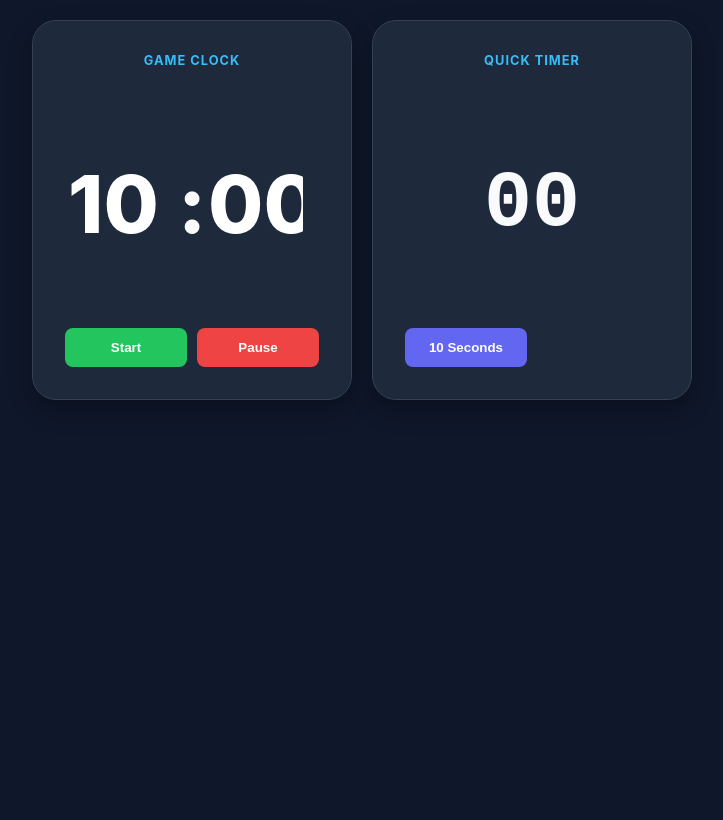
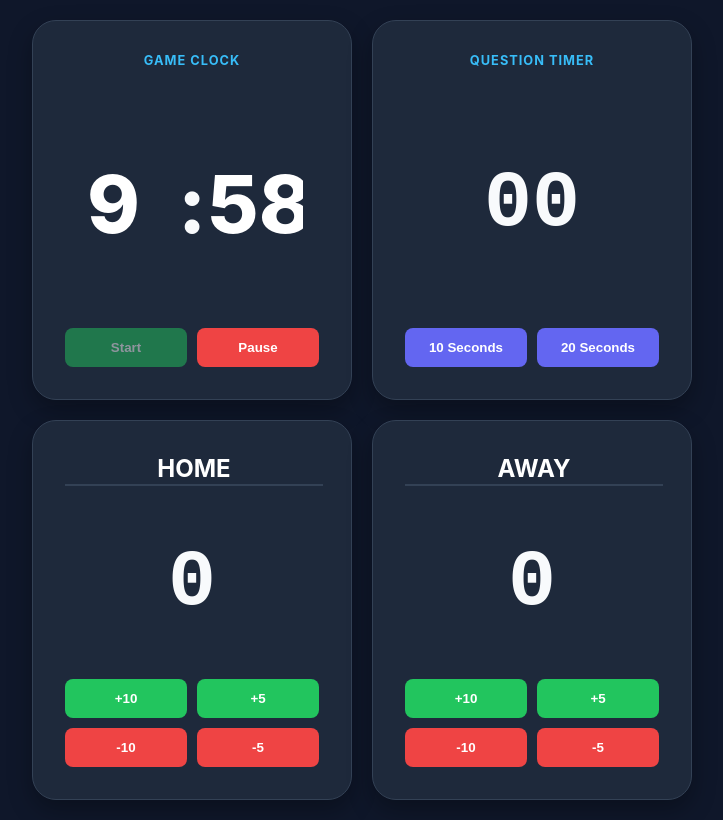
Before and after one commit to lhe93570-oss/lhe93570.github.io, a plain HTML site: page index.html in a window 1280 px wide. Both pictures are taken after a click on the button "Start". Shown: the whole page, without its empty margins (278-1001 px from the left). Drawn offline with Linux system fonts and the light colour scheme.

Commit message:
Update index.html

```diff
--- a/index.html
+++ b/index.html
@@ -131,8 +131,101 @@
         </div>
 
         <div class="box">
-            <div class="label">Quick Timer</div>
+            <div class="label">Question Timer</div>
             <div id="quick-display" class="main-display">00</div>
             <div class="controls">
                 <button class="btn-blue" onclick="runQuick(10)">10 Seconds</button>
-                <button class="btn-blue
+                <button class="btn-blue" onclick="runQuick(20)">20 Seconds</button>
+            </div>
+        </div>
+
+        <div class="box">
+            <input type="text" class="team-name" value="HOME">
+            <div id="s1" class="main-display">0</div>
+            <div class="controls">
+                <button class="btn-green" onclick="add('s1', 10)">+10</button>
+                <button class="btn-green" onclick="add('s1', 5)">+5</button>
+                <button class="btn-red" onclick="add('s1', -10)">-10</button>
+                <button class="btn-red" onclick="add('s1', -5)">-5</button>
+            </div>
+        </div>
+
+        <div class="box">
+            <input type="text" class="team-name" value="AWAY">
+            <div id="s2" class="main-display">0</div>
+            <div class="controls">
+                <button class="btn-green" onclick="add('s2', 10)">+10</button>
+                <button class="btn-green" onclick="add('s2', 5)">+5</button>
+                <button class="btn-red" onclick="add('s2', -10)">-10</button>
+                <button class="btn-red" onclick="add('s2', -5)">-5</button>
+            </div>
+        </div>
+
+    </div>
+
+    <script>
+        // --- Game Clock Logic ---
+        let mainInterval;
+        let isRunning = false;
+
+        function toggleClock() {
+            if (isRunning) return;
+            isRunning = true;
+            document.getElementById('start-btn').style.opacity = "0.5";
+
+            mainInterval = setInterval(() => {
+                let m = parseInt(document.getElementById('min').value);
+                let s = parseInt(document.getElementById('sec').value);
+
+                if (m === 0 && s === 0) {
+                    pauseClock();
+                    alert("Time is up!");
+                    return;
+                }
+
+                if (s <= 0) {
+                    m--;
+                    s = 59;
+                } else {
+                    s--;
+                }
+
+                document.getElementById('min').value = m;
+                document.getElementById('sec').value = s.toString().padStart(2, '0');
+            }, 1000);
+        }
+
+        function pauseClock() {
+            clearInterval(mainInterval);
+            isRunning = false;
+            document.getElementById('start-btn').style.opacity = "1";
+        }
+
+        // --- Quick Timer Logic ---
+        let quickInterval;
+        function runQuick(seconds) {
+            clearInterval(quickInterval);
+            let time = seconds;
+            const display = document.getElementById('quick-display');
+            display.innerText = time;
+            display.style.color = "white";
+
+            quickInterval = setInterval(() => {
+                time--;
+                display.innerText = time.toString().padStart(2, '0');
+                if (time <= 0) {
+                    clearInterval(quickInterval);
+                    display.style.color = "var(--danger)";
+                }
+            }, 1000);
+        }
+
+        // --- Score Logic ---
+        function add(id, amt) {
+            let el = document.getElementById(id);
+            let val = parseInt(el.innerText) + amt;
+            el.innerText = val < 0 ? 0 : val;
+        }
+    </script>
+</body>
+</html>
```
